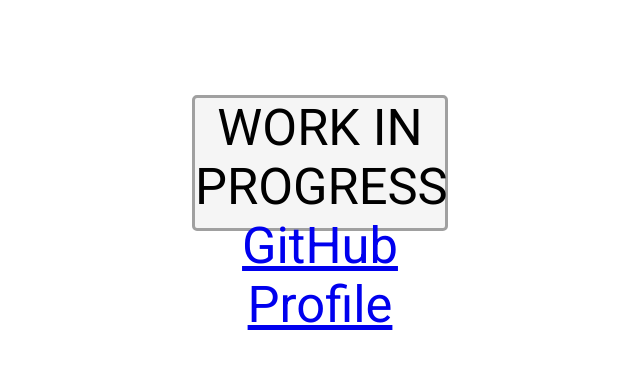
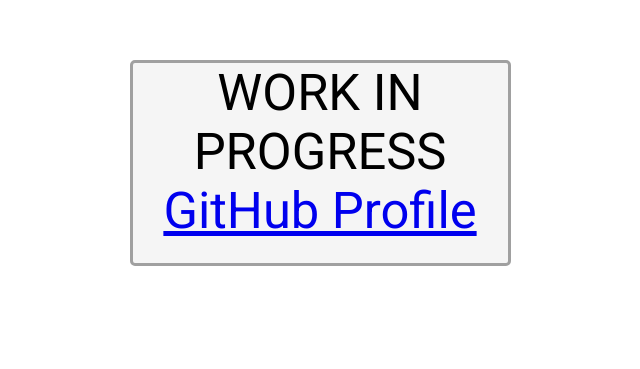
Before and after one commit to jrjparks/jrjparks.github.io, a plain HTML site: page index.html in a window 1280 px wide. Shown: the part 237-606 px from the top of the page, without its empty margins (320-960 px from the left). Drawn offline with Linux system fonts and the light colour scheme.

Commit message:
Update index.html

```diff
--- a/index.html
+++ b/index.html
@@ -13,8 +13,8 @@
         border-radius: 5px;
         text-align: center;
         background-color: #F5F5F5;
-        width: 250px;
-        height: 130px;
+        width: 375px;
+        height: 200px;
         position:absolute;
         margin:auto;
         left:0;
```
